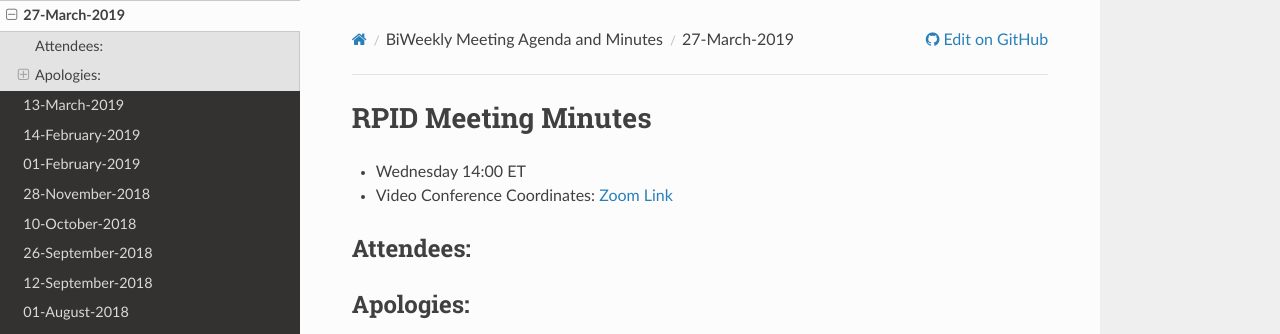
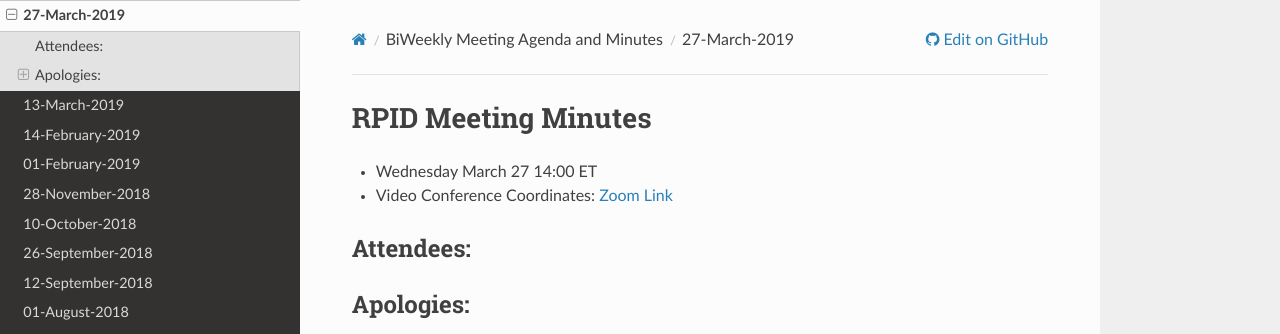
Before and after one commit to rpidproject/rpid, an MkDocs documentation site: the page built from docs/27-March-2019.md, in a window 1280 px wide and 900 px high. Shown: the top 334 px of the window. Built offline with MkDocs 1.6.1, drawn with Linux system fonts in a browser that asks for light colours; nearby versions of some CDN libraries; old or Windows-style settings are respelled for this version of MkDocs.

Commit message:
Update 27-March-2019.md

```diff
--- a/docs/27-March-2019.md
+++ b/docs/27-March-2019.md
@@ -1,6 +1,6 @@
 # RPID Meeting Minutes
 
-   * Wednesday 14:00 ET
+   * Wednesday March 27 14:00 ET
    * Video Conference Coordinates: [Zoom Link](https://iu.zoom.us/my/rquick)
 
 ## Attendees:
```
